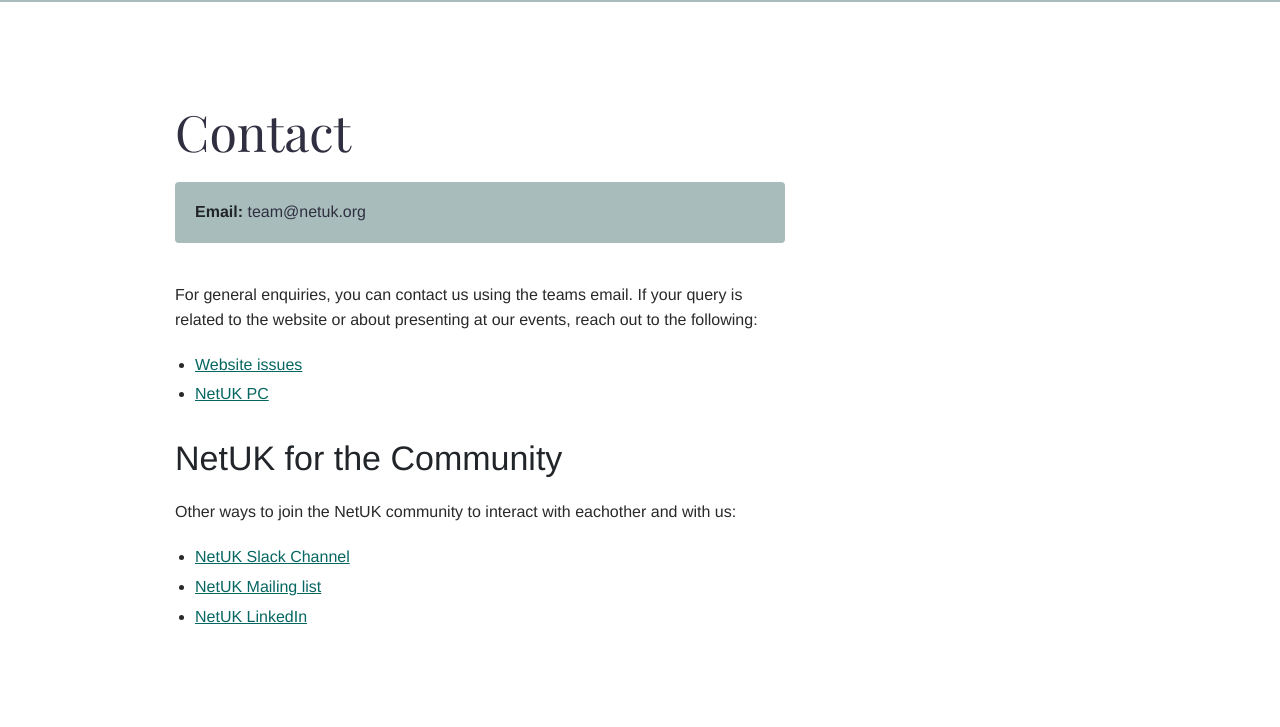
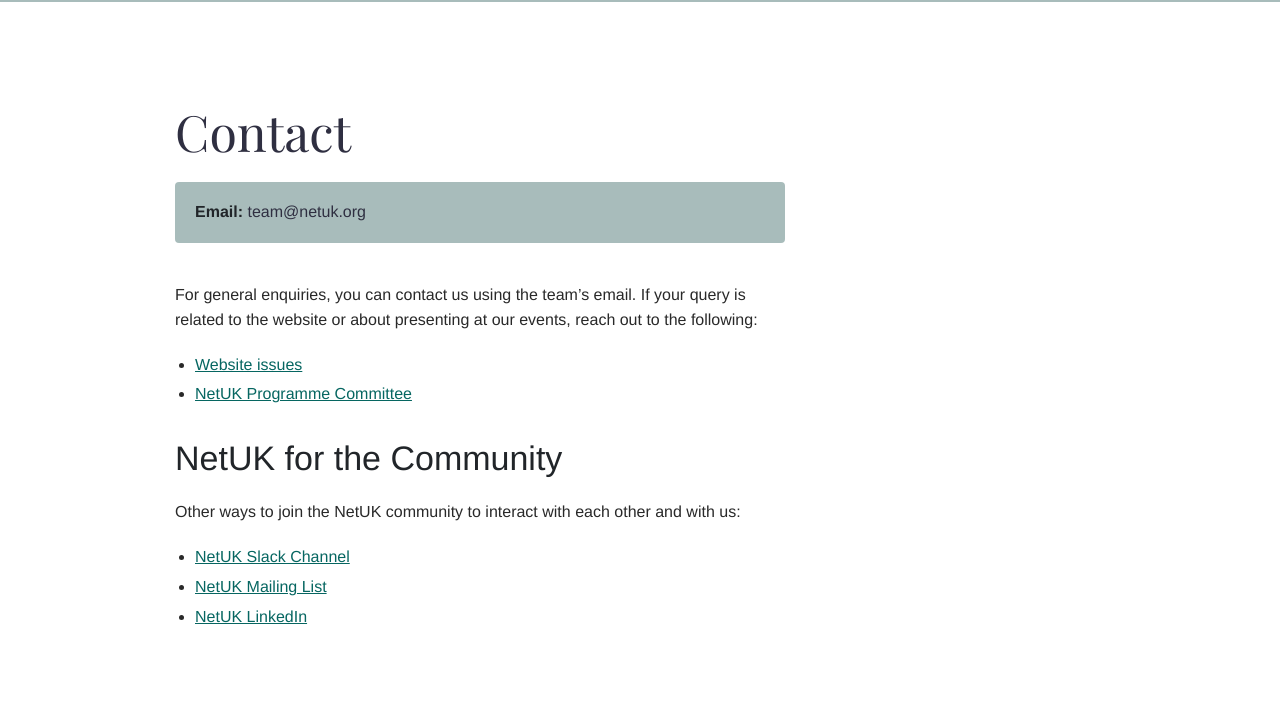
Before and after one commit to netukorg/site, a plain HTML site: page contact/index.html in a window 1280 px wide. Shown: the part 73-800 px from the top of the page. Drawn offline with nearby package versions, Linux system fonts and the light colour scheme.

Commit message:
Deploying build

```diff
--- a/contact/index.html
+++ b/contact/index.html
@@ -101,22 +101,23 @@
 
 </div>
 
-                <div class="content mt-4"><p>For general enquiries, you can contact us using the teams email. If your query is related to the website or about presenting at our events, reach out to the following:</p>
+                <div class="content mt-4"><p>For general enquiries, you can contact us using the team’s email. If your query is related to the website or about presenting at our events, reach out to the following:</p>
 
 <ul>
   <li><a href="mailto:webmaster@netuk.org">Website issues</a></li>
-  <li><a href="mailto:pc@netuk.org">NetUK PC</a></li>
+  <li><a href="mailto:pc@netuk.org">NetUK Programme Committee</a></li>
 </ul>
 
 <h1 id="netuk-for-the-community">NetUK for the Community</h1>
 
-<p>Other ways to join the NetUK community to interact with eachother and with us:</p>
+<p>Other ways to join the NetUK community to interact with each other and with us:</p>
 
 <ul>
   <li><a href="https://join.slack.com/t/netukorg/shared_invite/zt-2in0ni4fr-~yfOqrdQB~VL81EuEamaMA">NetUK Slack Channel</a></li>
-  <li><a href="mailto:members-subscribe@lists.netuk.org">NetUK Mailing list</a></li>
+  <li><a href="https://lists.netuk.org/sympa/subscribe/members">NetUK Mailing List</a></li>
   <li><a href="https://www.linkedin.com/company/netuk/">NetUK LinkedIn</a></li>
 </ul>
+
 </div>
             </div>
         </div>
```
